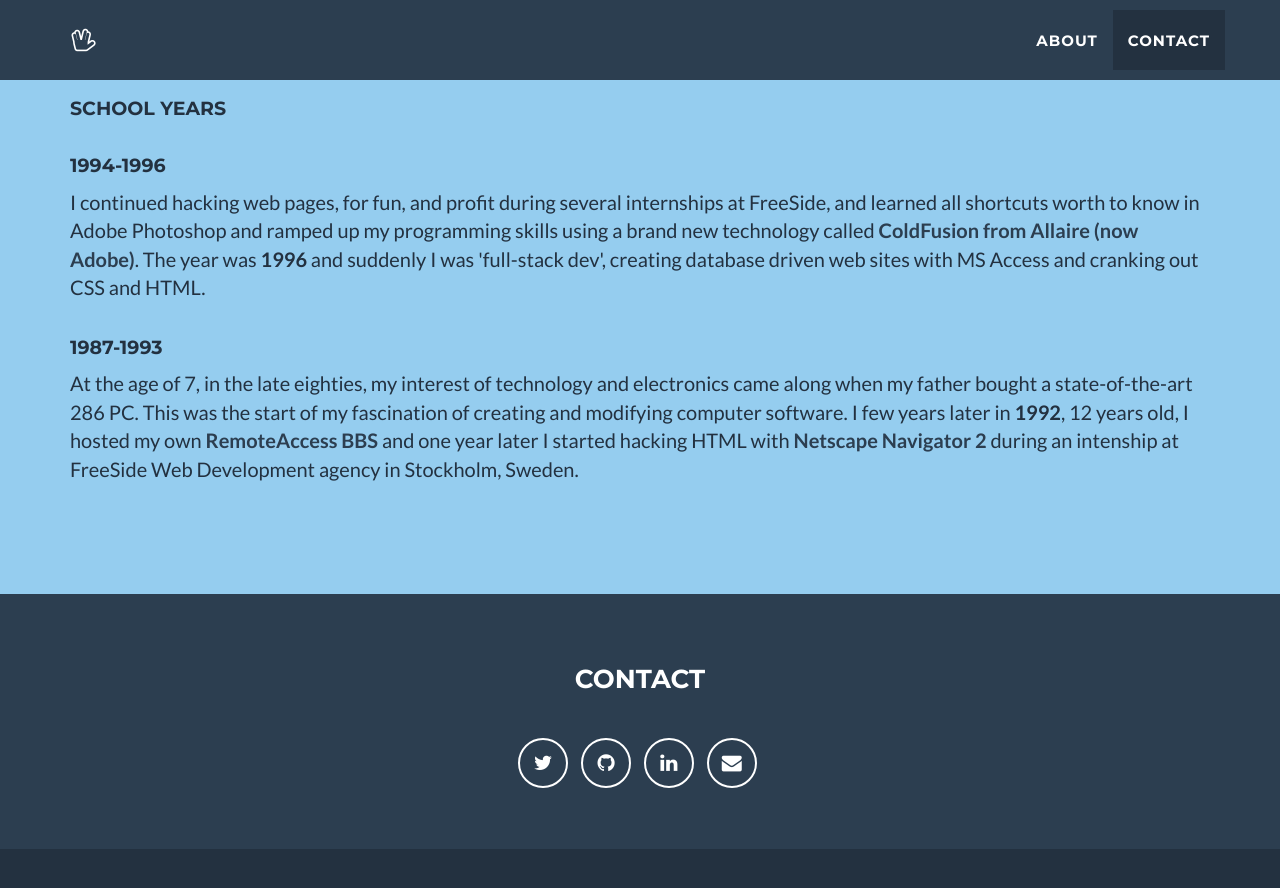
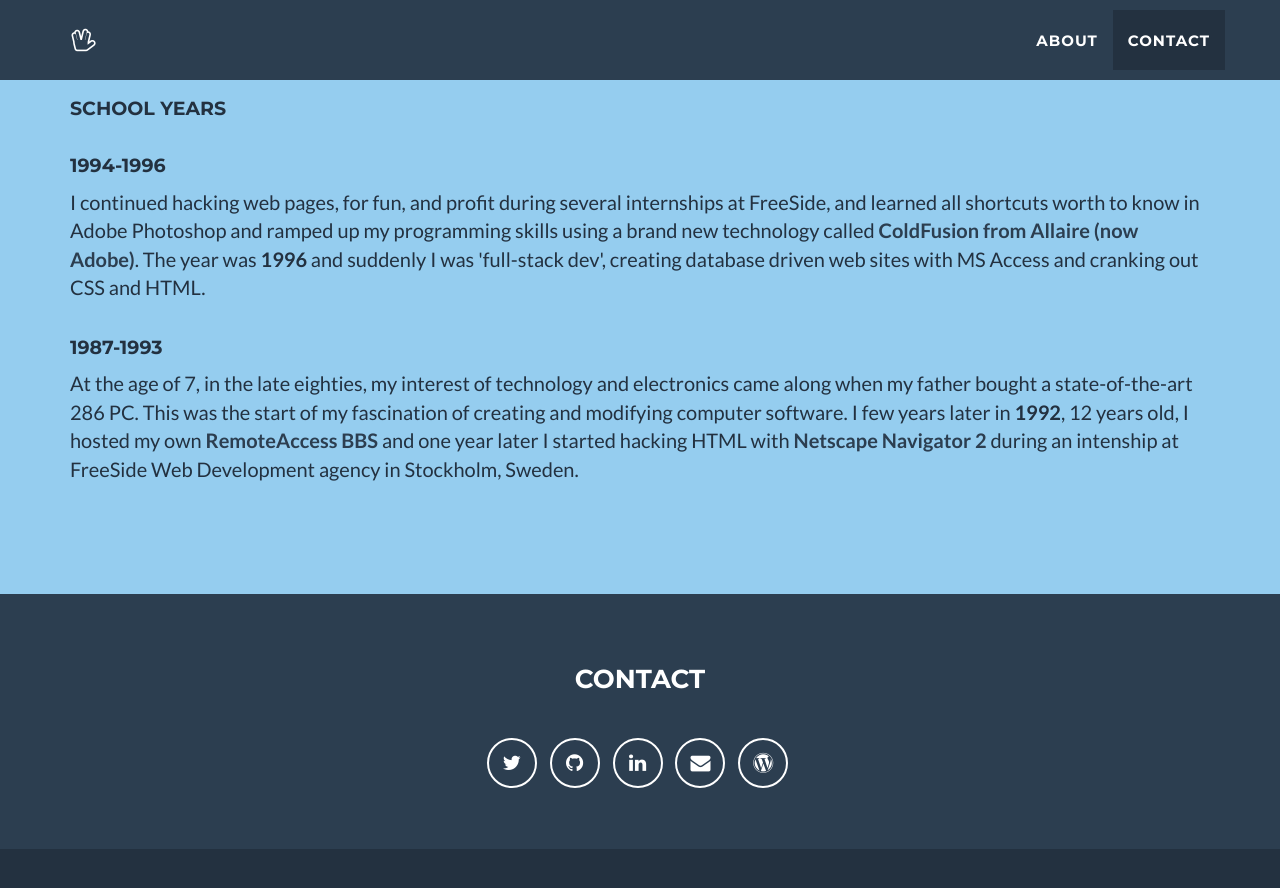
Before and after one commit to anderssonjohan/anderssonjohan.github.io, a Jekyll site: the page built from index.html, in a window 1280 px wide and 900 px high, scrolled down 4530 px. Shown: the top 888 px of the window. Built offline with Jekyll 4.4.1, drawn with Linux system fonts in a browser that asks for light colours.

Commit message:
Add link to old wordpress blog

```diff
--- a/_config.yml
+++ b/_config.yml
@@ -27,6 +27,8 @@ social:
     url: https://se.linkedin.com/in/jandersson
   - title: envelope
     url: mailto:johan@andersson.net
+  - title: wordpress
+    url: https://anderssonjohan.wordpress.com
 
 # Credits content
 credits: 'Freelancer open source Bootstrap theme created by <a href="http://startbootstrap.com">Start Bootstrap</a>.'
--- a/_includes/footer.html
+++ b/_includes/footer.html
@@ -3,7 +3,7 @@
         <div class="footer-above">
             <div class="container">
                 <div class="row" id="contact">
-                    <div class="footer-col col-md-4">
+                    <div class="footer-col col-md-3">
                         <h3>{{ site.footer.location }}</h3>
                         <p>
                             {% for adress in site.address %}
@@ -11,7 +11,7 @@
 		                    {% endfor %}
                         </p>
                     </div>
-                    <div class="footer-col col-md-4">
+                    <div class="footer-col col-md-6">
                         <h3>{{ site.footer.social }}</h3>
                         <ul class="list-inline">
                             {% for network in site.social %}
@@ -21,7 +21,7 @@
 		                    {% endfor %}
                         </ul>
                     </div>
-                    <div class="footer-col col-md-4">
+                    <div class="footer-col col-md-3">
                     </div>
                 </div>
             </div>
```
